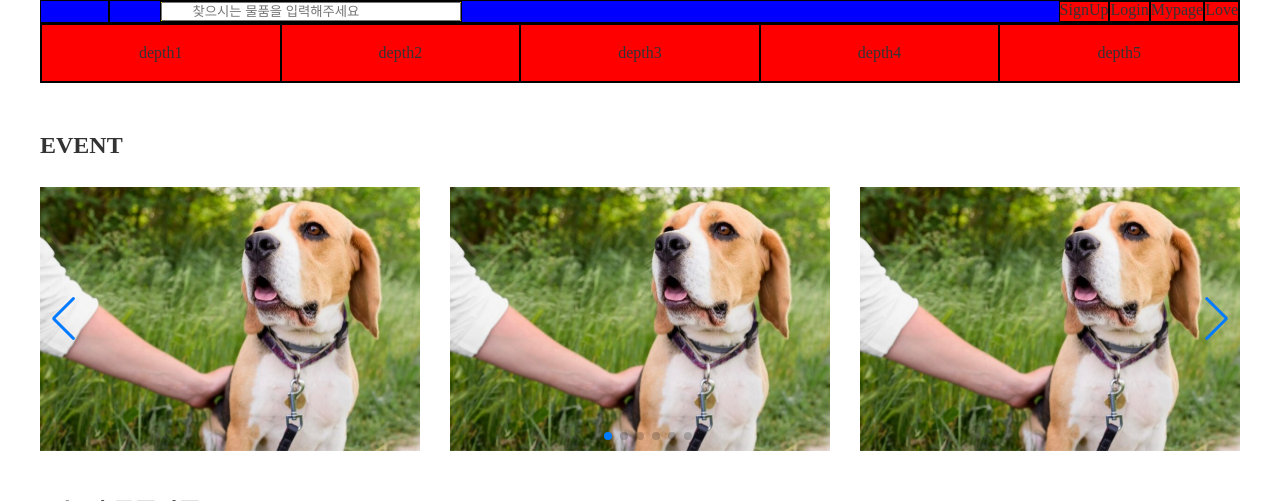
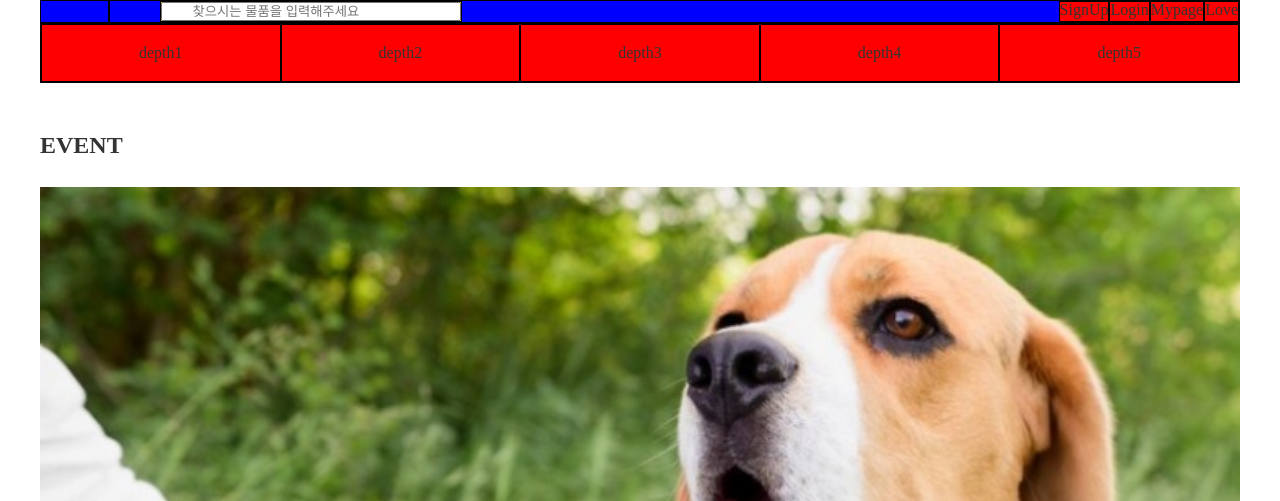
Before and after one commit to taengK/FairyTeam, a React (Create React App) app in the folder react-fairy/: page /Love in a window 1280 px wide. Shown: the top 501 px of the page. Built offline with nearby package versions, Linux system fonts and the light colour scheme.

Commit message:
박충희_0705_아침

```diff
--- a/react-fairy/src/page/Main.jsx
+++ b/react-fairy/src/page/Main.jsx
@@ -1,11 +1,16 @@
-import React from 'react'
+import React, { useRef, useState } from 'react';
+// Import Swiper React components
+import { Swiper, SwiperSlide } from 'swiper/react';
 
-import { Swiper, SwiperSlide } from 'swiper/react';
-import { Autoplay, Pagination, Navigation } from 'swiper/modules';
-// import 'swiper/swiper-bundle.min.css'
+// Import Swiper styles
 import 'swiper/css';
 import 'swiper/css/pagination';
 import 'swiper/css/navigation';
+
+
+
+// import required modules
+import { Autoplay, Pagination, Navigation } from 'swiper/modules';
 
 
 
@@ -19,8 +24,8 @@ const Main = () => {
       <section className='Main-sec01'>
         <h2>EVENT</h2>
         <Swiper
-        slidesPerView={3}
         spaceBetween={30}
+        centeredSlides={true}
         autoplay={{
           delay: 2500,
           disableOnInteraction: false,
@@ -41,9 +46,8 @@ const Main = () => {
       <SwiperSlide className='SlideBox'><img src={SlideImg1} alt="" className='SlideImg'/></SwiperSlide>
       <SwiperSlide className='SlideBox'><img src={SlideImg1} alt="" className='SlideImg'/></SwiperSlide>
       <SwiperSlide className='SlideBox'><img src={SlideImg1} alt="" className='SlideImg'/></SwiperSlide>
+    </Swiper>
 
-
-      </Swiper>
       </section>
       <section className='Main-sec02'>
           <h2>오늘의 물품상품</h2>
```
Lines whose indentation alone changed are shown as unchanged.
